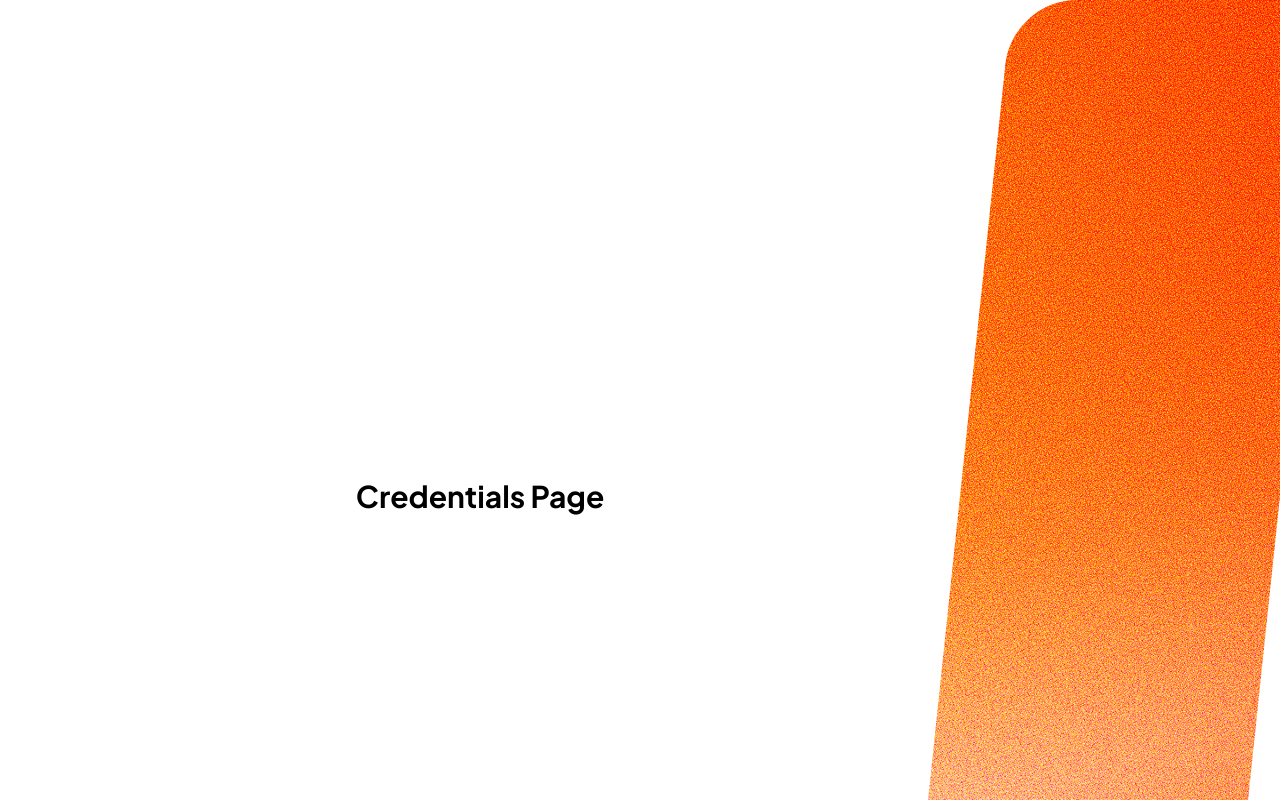
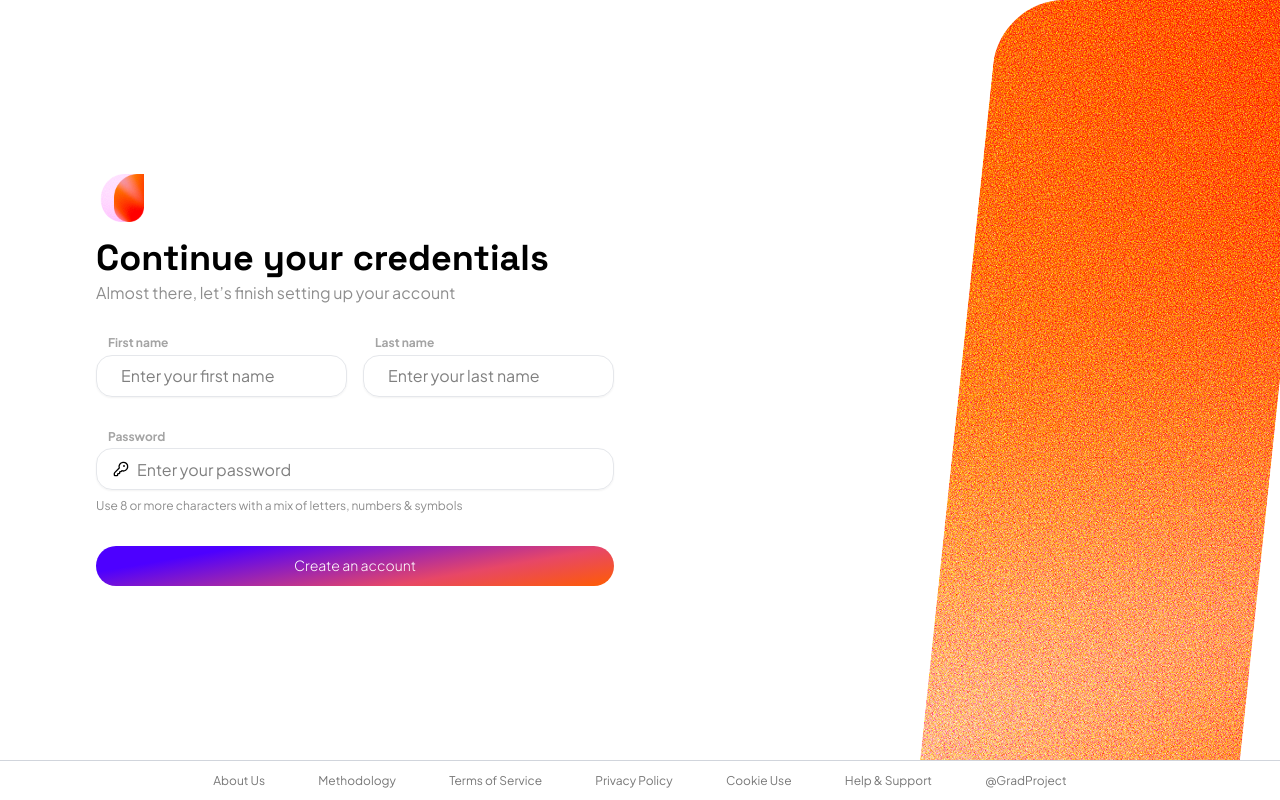
Before and after one commit to gp-sehetna/sehetna, a Next.js app in the folder client/: page /authenticate/signup/credentials in a window 1280 px wide. Shown: the top 800 px of the page. Built offline with nearby package versions, Linux system fonts and the light colour scheme.

Commit message:
Sign Up dom tree is done.

```diff
--- a/client/package.json
+++ b/client/package.json
@@ -16,6 +16,7 @@
         "@radix-ui/react-slot": "^1.2.4",
         "class-variance-authority": "^0.7.1",
         "clsx": "^2.1.1",
+        "input-otp": "^1.4.2",
         "lucide-react": "^0.562.0",
         "next": "16.1.1",
         "prettier-plugin-tailwindcss": "^0.7.2",
--- a/client/src/app/authenticate/signup/credentials/page.tsx
+++ b/client/src/app/authenticate/signup/credentials/page.tsx
@@ -1,7 +1,49 @@
-import PageCenter from "@/components/ui/PageCenter"
+import { AuthenticationField } from "@/components/ui/Authentication/AuthenticationInput"
+import BaseAuthentication from "@/components/ui/Authentication/BaseAuthentication"
+import Flex from "@/components/ui/Flex"
+import WideButton from "@/components/ui/WideButton"
+import { KeyRound, LogIn } from "lucide-react"
 
 const CredentialsPage = () => {
-    return <PageCenter children="Credentials Page" />
+    const title = <h3>Continue your credentials</h3>
+    const subtitle = (
+        <p className="text-md text-neutral-600">
+            Almost there, let’s finish setting up your account
+        </p>
+    )
+
+    return (
+        <>
+            <BaseAuthentication title={title} subtitle={subtitle}>
+                <Flex gap={4}>
+                    <AuthenticationField
+                        name="First name"
+                        type="text"
+                        placeholder="Enter your first name"
+                    />
+                    <AuthenticationField
+                        name="Last name"
+                        type="text"
+                        placeholder="Enter your last name"
+                    />
+                </Flex>
+                <Flex direction="col" gap={2} className="sm:w-full">
+                    <AuthenticationField
+                        name="Password"
+                        type="password"
+                        placeholder="Enter your password"
+                        icon={<KeyRound />}
+                    />
+                    <p className="text-xs text-neutral-600">
+                        Use 8 or more characters with a mix of letters, numbers & symbols
+                    </p>
+                </Flex>
+                <WideButton size="lg" variant="gradient">
+                    Create an account
+                </WideButton>
+            </BaseAuthentication>
+        </>
+    )
 }
 
 export default CredentialsPage
--- a/client/src/app/authenticate/signup/raw/page.tsx
+++ b/client/src/app/authenticate/signup/raw/page.tsx
@@ -2,7 +2,7 @@
 import BaseAuthentication from "@/components/ui/Authentication/BaseAuthentication"
 import Flex from "@/components/ui/Flex"
 import WideButton from "@/components/ui/WideButton"
-import { LogIn } from "lucide-react"
+import { LogIn, Mail } from "lucide-react"
 
 const SignUpRawPage = () => {
     const title = <h3>Create your account</h3>
@@ -12,7 +12,15 @@
     return (
         <>
             <BaseAuthentication title={title} subtitle={subtitle}>
-                <AuthenticationField />
+                <AuthenticationField
+                    name="Email Address"
+                    htmlFor="email"
+                    id="email"
+                    type="email"
+                    placeholder="abc@example.com"
+                    required
+                    icon={<Mail />}
+                />
                 <WideButton variant="black">Continue</WideButton>
 
                 <Flex direction="col" gap={4}>
--- a/client/src/app/authenticate/verify/page.tsx
+++ b/client/src/app/authenticate/verify/page.tsx
@@ -1,7 +1,16 @@
 "use client"
-import PageCenter from "@/components/ui/PageCenter"
 import { useSearchParams } from "next/navigation"
 import { useRouter } from "next/navigation"
+import {
+    InputOTP,
+    InputOTPGroup,
+    InputOTPSeparator,
+    InputOTPSlot,
+} from "@/components/ui/shadcn/input-otp"
+
+import BaseAuthentication from "@/components/ui/Authentication/BaseAuthentication"
+import WideButton from "@/components/ui/WideButton"
+import { Button } from "@/components/ui/shadcn/button"
 
 const purposes = new Set(["email_verification", "password_reset"])
 
@@ -13,7 +22,41 @@
     if (!requiredParam || !purposes.has(requiredParam)) router.push("/authenticate/login")
     //* ------------------------------
 
-    return <PageCenter>Verify Page for {requiredParam}</PageCenter>
+    const title = <h3>Check your inbox</h3>
+    const subtitle = <p className="text-md text-neutral-600">Mail could be flagged as spam</p>
+    return (
+        <>
+            <BaseAuthentication className="sm:items-center" title={title} subtitle={subtitle}>
+                <p className="text-center text-sm">
+                    We&apos;ve sent you a passcode.
+                    <br /> Please check your inbox at a******************@g****.com.
+                </p>
+                <InputOTP className="flex justify-center" maxLength={6}>
+                    <InputOTPGroup>
+                        <InputOTPSlot index={0} />
+                    </InputOTPGroup>
+                    <InputOTPGroup>
+                        <InputOTPSlot index={1} />
+                    </InputOTPGroup>
+                    <InputOTPGroup>
+                        <InputOTPSlot index={2} />
+                    </InputOTPGroup>
+                    <InputOTPSeparator />
+                    <InputOTPGroup>
+                        <InputOTPSlot index={3} />
+                    </InputOTPGroup>
+                    <InputOTPGroup>
+                        <InputOTPSlot index={4} />
+                    </InputOTPGroup>
+                    <InputOTPGroup>
+                        <InputOTPSlot index={5} />
+                    </InputOTPGroup>
+                </InputOTP>
+                <WideButton variant="black">Continue</WideButton>
+                <Button variant="ghost">Resend Code</Button>
+            </BaseAuthentication>
+        </>
+    )
 }
 
 export default VerifyPage
--- a/client/src/components/ui/Authentication/AuthenticationInput.tsx
+++ b/client/src/components/ui/Authentication/AuthenticationInput.tsx
@@ -1,25 +1,24 @@
 import { Field, FieldLabel } from "@/components/ui/shadcn/field"
-import { Mail } from "lucide-react"
 import { InputGroup, InputGroupInput, InputGroupAddon } from "../shadcn/input-group"
+import { InputProps } from "../shadcn/input"
 
-export function AuthenticationField() {
+type AuthenticationFieldProps = {
+    name: string
+    htmlFor?: string
+    icon?: React.ReactNode
+} & InputProps
+
+export function AuthenticationField({ name, htmlFor, icon, ...props }: AuthenticationFieldProps) {
     //     <Input rounded="xxl" id="email" type="email" placeholder="abc@example.com" required />
     return (
         <>
             <Field className="gap-1">
-                <FieldLabel className="px-3 text-xs font-bold text-neutral-500" htmlFor="email">
-                    Email Address
+                <FieldLabel className="px-3 text-xs font-bold text-neutral-500" htmlFor={htmlFor}>
+                    {name}
                 </FieldLabel>
                 <InputGroup rounded="xxl">
-                    <InputGroupInput
-                        id="email"
-                        type="email"
-                        placeholder="abc@example.com"
-                        required
-                    />
-                    <InputGroupAddon>
-                        <Mail />
-                    </InputGroupAddon>
+                    <InputGroupInput {...props} />
+                    <InputGroupAddon>{icon}</InputGroupAddon>
                 </InputGroup>
             </Field>
         </>
--- a/client/src/components/ui/Authentication/BaseAuthentication.tsx
+++ b/client/src/components/ui/Authentication/BaseAuthentication.tsx
@@ -1,17 +1,19 @@
 import AuthenticationHeader from "@/components/ui/Authentication/Globals/AuthenticationHeader"
 import { ReactNode } from "react"
 import Flex from "../Flex"
+import { cn } from "@/lib/utils"
 
 type BaseAuthenticationProps = {
     title: ReactNode
     subtitle: ReactNode
+    className?: string
     children?: ReactNode
 }
 
-const BaseAuthentication = ({ title, subtitle, children }: BaseAuthenticationProps) => {
+const BaseAuthentication = ({ title, subtitle, className, children }: BaseAuthenticationProps) => {
     return (
-        <Flex direction="col" gap={8} className="items-center sm:items-start">
-            <AuthenticationHeader title={title} subtitle={subtitle} />
+        <Flex direction="col" gap={8} className={cn("items-center sm:items-start", className)}>
+            <AuthenticationHeader className={className} title={title} subtitle={subtitle} />
             {children}
         </Flex>
     )
--- a/client/src/components/ui/Authentication/Globals/AuthenticationHeader.tsx
+++ b/client/src/components/ui/Authentication/Globals/AuthenticationHeader.tsx
@@ -1,4 +1,5 @@
 "use client"
+import { cn } from "@/lib/utils"
 import Flex from "../../Flex"
 import Logo from "../../GlobalControls/Logo"
 import { ReactNode } from "react"
@@ -6,13 +7,18 @@
 type AuthenticationHeaderProps = {
     title: ReactNode
     subtitle: ReactNode
+    className?: string
 }
 
-export default function AuthenticationHeader({ title, subtitle }: AuthenticationHeaderProps) {
+export default function AuthenticationHeader({
+    title,
+    subtitle,
+    className,
+}: AuthenticationHeaderProps) {
     return (
-        <Flex direction="col" gap={4} className="items-center sm:items-start">
+        <Flex direction="col" gap={4} className={cn("items-center sm:items-start", className)}>
             <Logo />
-            <Flex direction="col" gap={1} className="items-center sm:items-start">
+            <Flex direction="col" gap={1} className={cn("items-center sm:items-start", className)}>
                 {title}
                 {subtitle}
             </Flex>
--- a/client/src/components/ui/WideButton.tsx
+++ b/client/src/components/ui/WideButton.tsx
@@ -12,7 +12,7 @@
 }
 
 const baseStyles =
-    "w-full sm:w-[488px] flex items-center justify-center py-3 font-light rounded-full base-transition cursor-pointer"
+    "w-full flex items-center justify-center py-3 font-light rounded-full base-transition cursor-pointer"
 
 const variants = {
     outline: cn(
--- /dev/null
+++ b/client/src/components/ui/shadcn/input-otp.tsx
@@ -0,0 +1,71 @@
+"use client"
+
+import * as React from "react"
+import { OTPInput, OTPInputContext } from "input-otp"
+import { Dot } from "lucide-react"
+
+import { cn } from "@/lib/utils"
+
+const InputOTP = React.forwardRef<
+    React.ComponentRef<typeof OTPInput>,
+    React.ComponentPropsWithoutRef<typeof OTPInput>
+>(({ className, containerClassName, ...props }, ref) => (
+    <OTPInput
+        ref={ref}
+        containerClassName={cn(
+            "flex items-center gap-4 text-center has-[:disabled]:opacity-50",
+            containerClassName
+        )}
+        className={cn("disabled:cursor-not-allowed", className)}
+        {...props}
+    />
+))
+InputOTP.displayName = "InputOTP"
+
+const InputOTPGroup = React.forwardRef<
+    React.ComponentRef<"div">,
+    React.ComponentPropsWithoutRef<"div">
+>(({ className, ...props }, ref) => (
+    <div ref={ref} className={cn("flex items-center", className)} {...props} />
+))
+InputOTPGroup.displayName = "InputOTPGroup"
+
+const InputOTPSlot = React.forwardRef<
+    React.ComponentRef<"div">,
+    React.ComponentPropsWithoutRef<"div"> & { index: number }
+>(({ index, className, ...props }, ref) => {
+    const inputOTPContext = React.useContext(OTPInputContext)
+    const { char, hasFakeCaret, isActive } = inputOTPContext.slots[index]
+
+    return (
+        <div
+            ref={ref}
+            className={cn(
+                "border-input relative flex h-9 w-9 items-center justify-center border-y border-r text-sm shadow-xs transition-all first:rounded-l-xl first:border-l last:rounded-r-xl",
+                isActive && "ring-ring border-secondary z-10 ring-3",
+                className
+            )}
+            {...props}
+        >
+            {char}
+            {hasFakeCaret && (
+                <div className="pointer-events-none absolute inset-0 flex items-center justify-center">
+                    <div className="animate-caret-blink bg-foreground h-4 w-px duration-1000" />
+                </div>
+            )}
+        </div>
+    )
+})
+InputOTPSlot.displayName = "InputOTPSlot"
+
+const InputOTPSeparator = React.forwardRef<
+    React.ComponentRef<"div">,
+    React.ComponentPropsWithoutRef<"div">
+>(({ ...props }, ref) => (
+    <div ref={ref} role="separator" {...props}>
+        <Dot />
+    </div>
+))
+InputOTPSeparator.displayName = "InputOTPSeparator"
+
+export { InputOTP, InputOTPGroup, InputOTPSlot, InputOTPSeparator }
```
Also changed, not shown: 1 other file (tests, documents, lock files or other folders).
